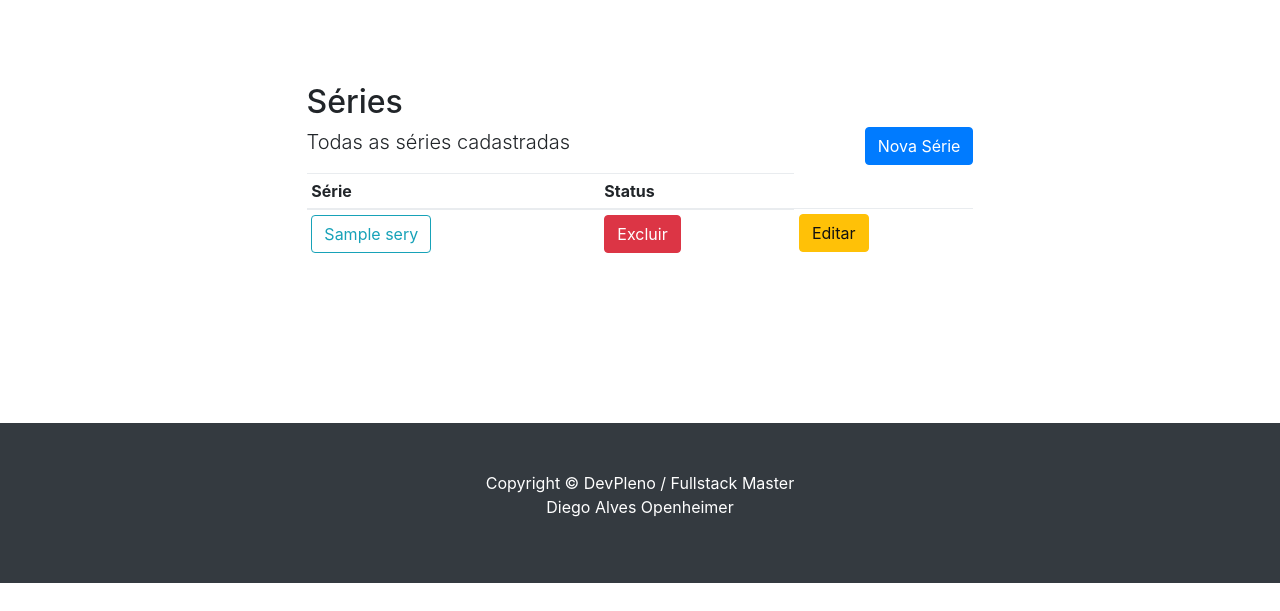
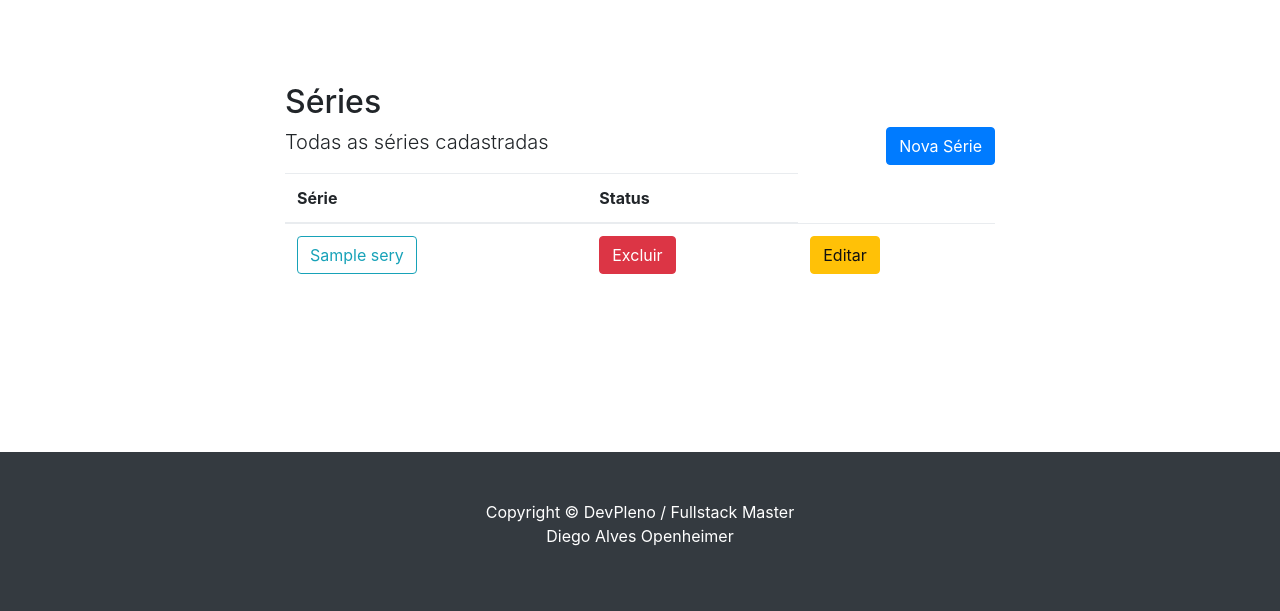
Before and after one commit to DiegoOpenheimer/Node-JS, a Node server app: page /series in a window 1280 px wide. Shown: the part 66-677 px from the top of the page. Run offline with Node 20, Linux system fonts and the light colour scheme; tables that the repository leaves empty hold one stand-in row (values such as "Sample post"); some libraries are stand-ins or nearby versions.

Commit message:
Colocado overflow-x auto na tabela e confirmação de exclusão de comentário

```diff
--- a/minhasSeries/views/serie/index.ejs
+++ b/minhasSeries/views/serie/index.ejs
@@ -3,11 +3,11 @@
 <section id="about">
       <div class="container">
         <div class="row">
-          <div class="col-ms-12 mx-auto">
+          <div class="col- mx-auto"style="overflow-x: auto">
             <h2>Séries</h2>
             <p class="lead float-left">Todas as séries cadastradas</p>
             <a class="btn btn-primary float-right" href="series/nova">Nova Série</a>
-            <table class="table table-sm table-hover">
+            <table class="table table-hover">
               <thead>
                 <tr>
                   <th>Série</th><th>Status</th>
--- a/minhasSeries/views/serie/info.ejs
+++ b/minhasSeries/views/serie/info.ejs
@@ -36,7 +36,7 @@
                 <div class="col-sm-12 col-md-12 mySettings">
                     <h5><%= content%></h5>
                     <form class="myForm" method="post" action="/series/info/<%=serie._id%>/<%=index%>">
-                        <button class="btn-sm btn-outline-danger" type="submit">Excluir</button>
+                        <button onclick="return confirm('Deseja realmente excluir? ')"class="btn-sm btn-outline-danger" type="submit">Excluir</button>
                     </form>
                 </div>
             <% }) %>
```
